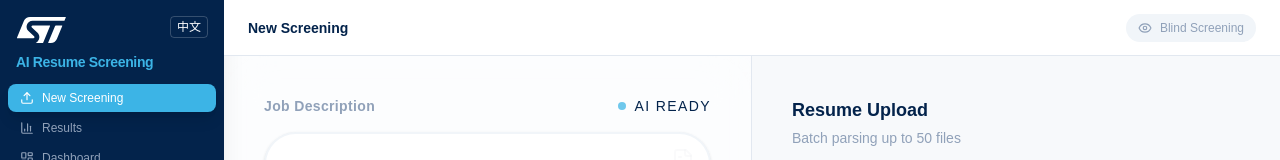
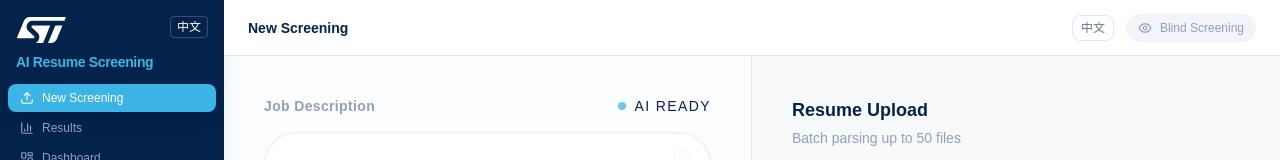
Before and after one commit to Yude-Jiang/resume-ai-screen, a React (Vite) app: page / in a window 1280 px wide. Shown: the top 160 px of the page. Built offline with nearby package versions, Linux system fonts and the light colour scheme; no server answers.

Commit message:
Fix: share page now shows JD + language toggle in Header

```diff
--- a/src/App.tsx
+++ b/src/App.tsx
@@ -101,6 +101,7 @@ export default function App() {
             activeTab={activeTab}
             setActiveTab={setActiveTab}
             language={language}
+            setLanguage={setLanguage}
             blindMode={blindMode}
             setBlindMode={setBlindMode}
             activeJobId={activeJobId}
@@ -163,6 +164,8 @@ export default function App() {
               language={language}
               isShareMode={isShareMode}
               t={t}
+              jd={jd}
+              jobTitle={jobTitle}
             />
           )}
 
--- a/src/components/Header.tsx
+++ b/src/components/Header.tsx
@@ -7,6 +7,7 @@ interface HeaderProps {
   activeTab: string;
   setActiveTab: (t: 'dashboard' | 'input' | 'results' | 'talent-library') => void;
   language: Language;
+  setLanguage: (l: Language | ((prev: Language) => Language)) => void;
   blindMode: boolean;
   setBlindMode: (b: boolean) => void;
   activeJobId: string | null;
@@ -25,7 +26,7 @@ function pageTitle(activeTab: string, t: any): string {
 }
 
 export const Header: React.FC<HeaderProps> = ({
-  isShareMode, activeTab, setActiveTab, language, blindMode, setBlindMode,
+  isShareMode, activeTab, setActiveTab, language, setLanguage, blindMode, setBlindMode,
   activeJobId, jobs, t
 }) => {
   const activeJob = jobs.find((j: any) => j.id === activeJobId);
@@ -56,6 +57,12 @@ export const Header: React.FC<HeaderProps> = ({
 
       {/* Right: actions */}
       <div className="ml-auto flex items-center gap-3">
+        <button
+          onClick={() => setLanguage(l => l === 'en' ? 'zh' : 'en')}
+          className="text-xs font-medium border border-slate-200 px-2 py-1 rounded-lg hover:bg-slate-100 transition-colors text-slate-500"
+        >
+          {language === 'en' ? '中文' : 'EN'}
+        </button>
         {!isShareMode && (
           <button
             onClick={() => setBlindMode(!blindMode)}
--- a/src/pages/ResultsPage.tsx
+++ b/src/pages/ResultsPage.tsx
@@ -22,11 +22,14 @@ interface ResultsPageProps {
   language: string;
   isShareMode: boolean;
   t: any;
+  jd?: string;
+  jobTitle?: string;
 }
 
 export const ResultsPage: React.FC<ResultsPageProps> = ({
   results, blindMode, searchTerm, setSearchTerm,
   editingScore, setEditingScore, handleScoreOverride, activeJobId, jobs, weights, language, isShareMode, t,
+  jd, jobTitle,
 }) => {
   const [scoreFilter, setScoreFilter] = useState<'all' | 'high' | 'medium' | 'low'>('all');
   const [fitFilter, setFitFilter] = useState<string>('all');
@@ -152,6 +155,14 @@ export const ResultsPage: React.FC<ResultsPageProps> = ({
           </div>
 
           {/* Comparison Radar */}
+          {/* Share JD */}
+          {isShareMode && jd && (
+            <details className="bg-white rounded-2xl border border-slate-200 p-5 shadow-sm" open>
+              <summary className="text-sm font-semibold text-st-dark cursor-pointer">{language === 'zh' ? '岗位描述' : 'Job Description'}{jobTitle ? ` — ${jobTitle}` : ''}</summary>
+              <pre className="mt-3 text-xs text-slate-600 whitespace-pre-wrap font-sans leading-relaxed max-h-48 overflow-y-auto st-scrollbar">{jd}</pre>
+            </details>
+          )}
+
           {compareMode && selectedCompare.size >= 2 && (
             <div className="bg-white rounded-2xl border border-st-light/20 p-6 shadow-lg">
               <div className="flex items-center justify-between mb-3">
```
